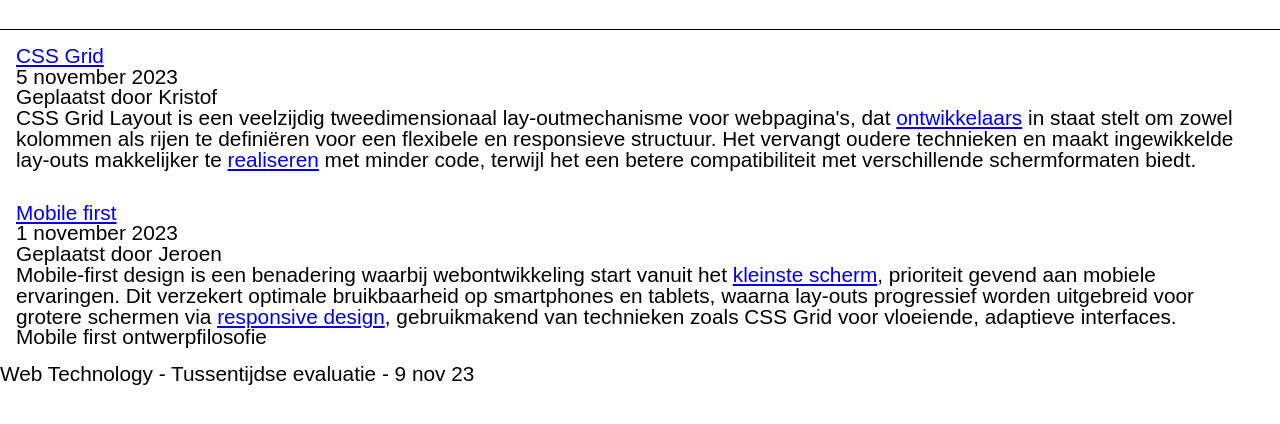
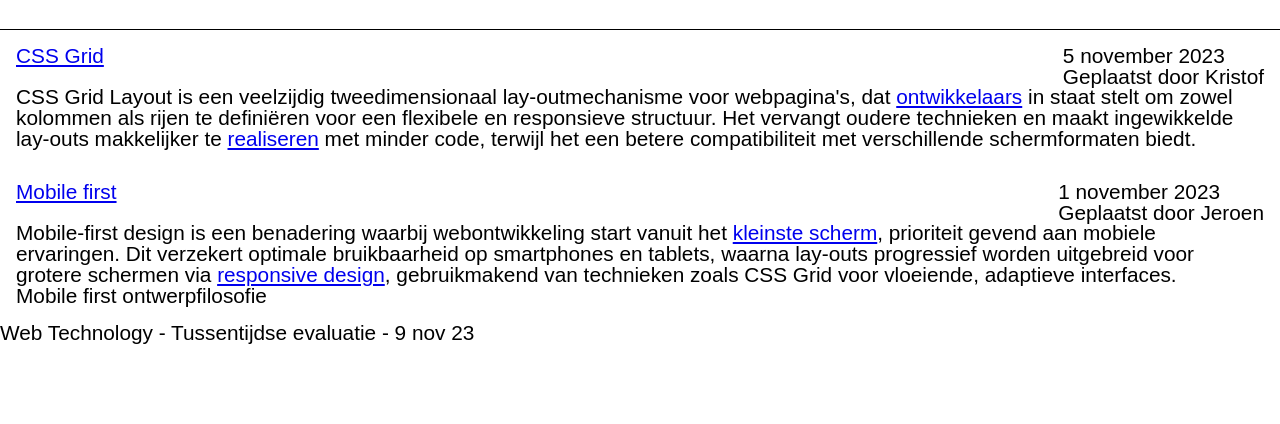
Before and after one commit to carronomar-cpu/webtech, a plain HTML site: page 2324_WT_tussentijdse_evaluatie_november/opdracht/index.html in a window 1280 px wide. Shown: the part 56-480 px from the top of the page. Drawn offline with Linux system fonts and the light colour scheme.

Commit message:
geen idee

```diff
--- a/2324_WT_tussentijdse_evaluatie_november/opdracht/stijl.css
+++ b/2324_WT_tussentijdse_evaluatie_november/opdracht/stijl.css
@@ -43,4 +43,13 @@ nav {
 }
 article {
     padding: 1rem;
+    display: grid;
+    grid-template-columns: 1fr auto;
 }
+article > p,
+article > .figuur {
+    grid-column:1 / -1;
+}
+.figuur figuur_1 {
+background-color: ;
+}
```
Also changed, not shown: 1 other file.
